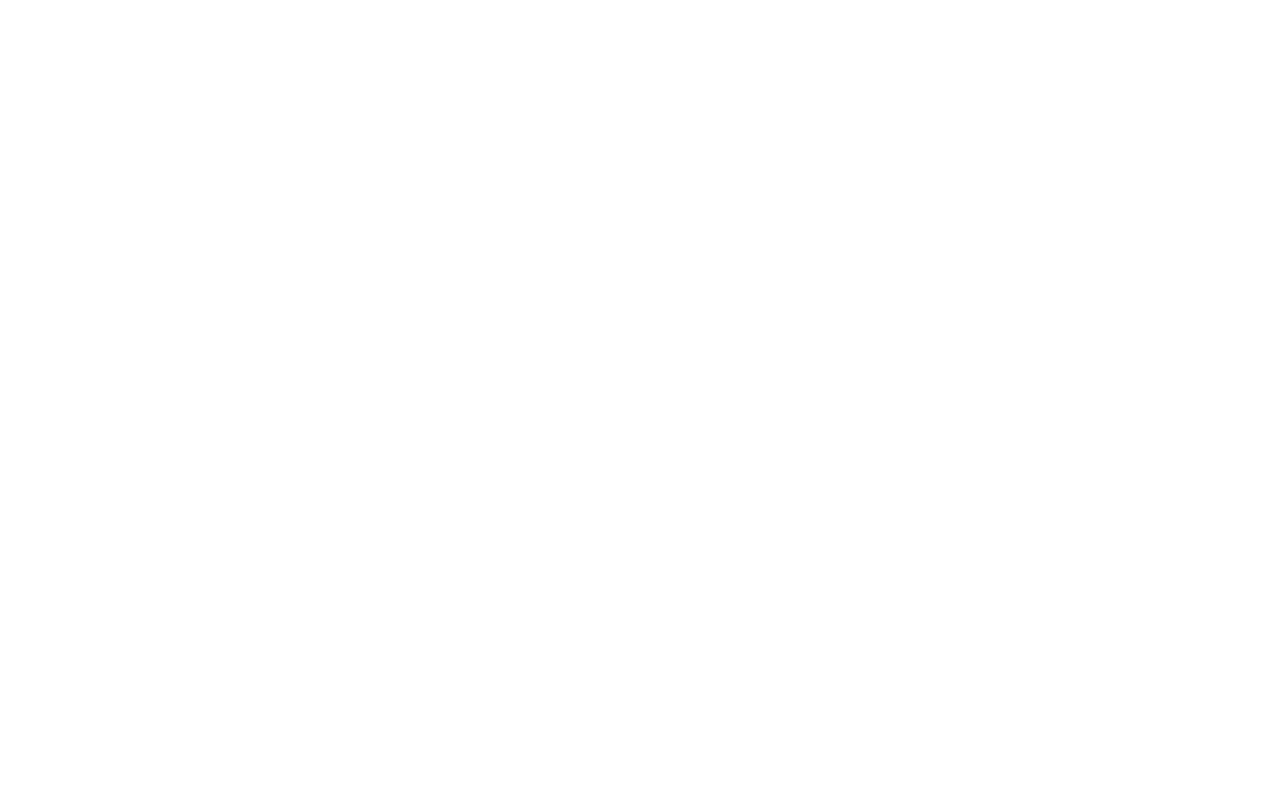
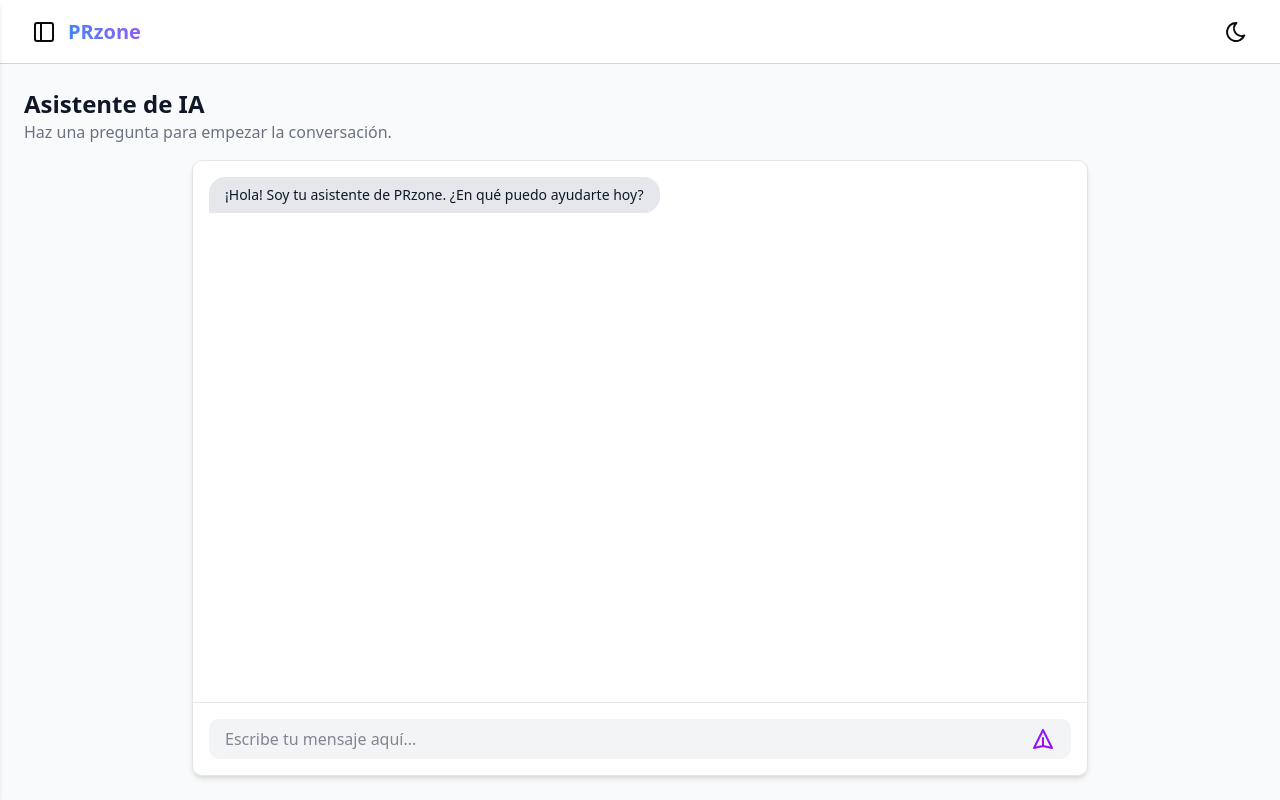
Before and after one commit to GuilleAlvareez/Frontend-PRzone, a React (Vite) app: page /chat in a window 1280 px wide. Before the commit this address had no page. Built offline with nearby package versions, Linux system fonts and the light colour scheme; no server answers.

Commit message:
AI chat conversacional funcionando

```diff
--- a/src/App.jsx
+++ b/src/App.jsx
@@ -8,6 +8,7 @@ import { SidebarProvider } from './context/SideBarContext.jsx';
 import { WorkoutsPage } from './components/WorkoutsPage/WorkoutsPage.jsx';
 import { ProgressPage } from './components/ProgressPage/ProgressPage.jsx';
 import { ThemeProvider } from './context/ThemeContext';
+import { ChatPage } from './components/AIchatPage/ChatPage.jsx';
 
 function App() {
   return (
@@ -22,6 +23,7 @@ function App() {
             <Route path="/exercises" element={<ExercisesPage />} />
             <Route path="/workouts" element={<WorkoutsPage />} />
             <Route path="/progress" element={<ProgressPage />} />
+            <Route path="/chat" element={<ChatPage />} />
           </Routes>
         </BrowserRouter>
       </SidebarProvider>
--- /dev/null
+++ b/src/components/AIchatPage/ChatBubble.jsx
@@ -0,0 +1,19 @@
+import React from 'react';
+
+export function ChatBubble ({ role, content }) {
+  const isUser = role === 'user';
+
+  return (
+    <div className={`flex items-end mb-4 ${isUser ? 'justify-end' : 'justify-start'}`}>
+      <div
+        className={`rounded-2xl px-4 py-2 max-w-md md:max-w-lg transition-colors duration-300 ${
+          isUser
+            ? 'bg-purple-600 text-white rounded-br-none'
+            : 'bg-gray-200 dark:bg-gray-700 text-gray-900 dark:text-white rounded-bl-none'
+        }`}
+      >
+        <p className="text-sm">{content}</p>
+      </div>
+    </div>
+  );
+};
--- /dev/null
+++ b/src/components/AIchatPage/ChatInput.jsx
@@ -0,0 +1,36 @@
+import React, { useState } from 'react';
+
+export function ChatInput ({ onSendMessage, isLoading }) {
+  const [input, setInput] = useState('');
+
+  const handleSubmit = (e) => {
+    e.preventDefault();
+    if (input.trim() && !isLoading) {
+      onSendMessage(input);
+      setInput('');
+    }
+  };
+
+  return (
+    <form onSubmit={handleSubmit} className="p-4 border-t dark:border-gray-700">
+      <div className="flex items-center bg-gray-100 dark:bg-gray-700 rounded-lg">
+        <input
+          type="text"
+          value={input}
+          onChange={(e) => setInput(e.target.value)}
+          placeholder="Escribe tu mensaje aquí..."
+          disabled={isLoading}
+          className="flex-1 bg-transparent px-4 py-2 text-gray-900 dark:text-white focus:outline-none disabled:opacity-50"
+        />
+        <button
+          type="submit"
+          disabled={isLoading}
+          className="px-4 py-2 text-purple-600 dark:text-purple-400 hover:text-purple-800 dark:hover:text-purple-300 disabled:opacity-50 disabled:cursor-not-allowed"
+        >
+          {/* Ícono de Enviar */}
+          <svg xmlns="http://www.w3.org/2000/svg" className="h-6 w-6" fill="none" viewBox="0 0 24 24" stroke="currentColor"><path strokeLinecap="round" strokeLinejoin="round" strokeWidth={2} d="M12 19l9 2-9-18-9 18 9-2zm0 0v-8" /></svg>
+        </button>
+      </div>
+    </form>
+  );
+};
--- /dev/null
+++ b/src/components/AIchatPage/ChatPage.jsx
@@ -0,0 +1,74 @@
+import { useContext, useState } from "react";
+import { SidebarContext } from "../../context/SideBarContext";
+import { NavBar } from "../Dashboard/NavBar";
+import { Header } from "../Dashboard/Header";
+import { MessageList } from './MessageList';
+import { ChatInput } from './ChatInput';
+import './ChatScrollbar.css'; // Import the custom scrollbar CSS
+
+export function ChatPage() {
+  const { sideBarOpen, toggleSideBar } = useContext(SidebarContext);
+  const [messages, setMessages] = useState([
+    { rol: 'assistant', content: '¡Hola! Soy tu asistente de PRzone. ¿En qué puedo ayudarte hoy?' }
+  ]);
+  const [isLoading, setIsLoading] = useState(false);
+
+  const handleSendMessage = async (userMessage) => {
+    // Creo una copia de los mensajes anteriores y añado el nuevo del usuario
+    const newUserMessage = { role: 'user', content: userMessage };
+
+    // CAMBIO 2: Actualizar el estado local inmediatamente con el nuevo mensaje del usuario
+    // y preparar el historial completo para enviar al backend.
+    const updatedMessages = [...messages, newUserMessage];
+    setMessages(updatedMessages);
+    setIsLoading(true);
+
+    try {
+      const response = await fetch('http://localhost:3000/chat', { // <-- CAMBIA ESTA URL SI ES NECESARIO
+        method: 'POST',
+        headers: { 'Content-Type': 'application/json' },
+        body: JSON.stringify({ messages: updatedMessages }),
+        credentials: 'include'
+      });
+
+      if (!response.ok) throw new Error('Error en la respuesta del servidor');
+
+      const data = await response.json();
+
+      // Creo una copia de los mensajes anteriores y añado el nuevo del asistente
+      setMessages(prev => [...prev, { role: data.role, content: data.reply }]);
+    } catch (error) {
+      console.error("Error al contactar al bot:", error);
+      setMessages(prev => [...prev, { role: 'assistant', content: 'Lo siento, algo salió mal. Por favor, inténtalo de nuevo.' }]);
+    } finally {
+      setIsLoading(false);
+    }
+  };
+
+  return (
+    <div className="w-screen h-screen flex bg-white dark:bg-gray-900">
+      <NavBar />
+
+      <div
+        className={`flex flex-col flex-1 h-full transition-all duration-300 ${
+          sideBarOpen ? "ml-64" : "ml-0"
+        }`}
+      >
+        <Header toggleSideBar={toggleSideBar} />
+
+        <main className="flex-1 flex flex-col p-4 md:p-6 bg-gray-50 dark:bg-gray-900 overflow-hidden">
+          {/* Encabezado de la página de Chat */}
+          <div className="mb-4">
+            <h1 className="text-2xl font-bold text-gray-900 dark:text-white">Asistente de IA</h1>
+            <p className="text-gray-500 dark:text-gray-400">Haz una pregunta para empezar la conversación.</p>
+          </div>
+          {/* Contenedor del Chat */}
+          <div className="flex-1 flex flex-col max-w-4xl mx-auto w-full bg-white dark:bg-gray-800 rounded-lg shadow-md border dark:border-gray-700 overflow-hidden">
+            <MessageList messages={messages} isLoading={isLoading} />
+            <ChatInput onSendMessage={handleSendMessage} isLoading={isLoading} />
+          </div>
+        </main>
+      </div>
+    </div>
+  );
+}
--- /dev/null
+++ b/src/components/AIchatPage/ChatScrollbar.css
@@ -0,0 +1,36 @@
+/* Custom scrollbar styling for chat messages */
+.message-list::-webkit-scrollbar {
+  width: 6px;
+}
+
+.message-list::-webkit-scrollbar-track {
+  background: transparent;
+}
+
+.message-list::-webkit-scrollbar-thumb {
+  background-color: rgba(156, 163, 175, 0.5); /* gray-400 with opacity */
+  border-radius: 20px;
+}
+
+.message-list::-webkit-scrollbar-thumb:hover {
+  background-color: rgba(107, 114, 128, 0.7); /* gray-500 with opacity */
+}
+
+/* For Firefox */
+.message-list {
+  scrollbar-width: thin;
+  scrollbar-color: rgba(156, 163, 175, 0.5) transparent;
+}
+
+/* Dark mode adjustments */
+.dark .message-list::-webkit-scrollbar-thumb {
+  background-color: rgba(75, 85, 99, 0.5); /* gray-600 with opacity */
+}
+
+.dark .message-list::-webkit-scrollbar-thumb:hover {
+  background-color: rgba(107, 114, 128, 0.7); /* gray-500 with opacity */
+}
+
+.dark .message-list {
+  scrollbar-color: rgba(75, 85, 99, 0.5) transparent;
+}
--- /dev/null
+++ b/src/components/AIchatPage/MessageList.jsx
@@ -0,0 +1,22 @@
+import React, { useEffect, useRef } from 'react';
+import { ChatBubble } from './ChatBubble';
+import { TypingIndicator } from './TypingIndicator.jsx';
+
+export function MessageList({ messages, isLoading }) {
+  const messagesEndRef = useRef(null);
+
+  useEffect(() => {
+    // Si no es null o undefined, ejecuta scrollIntoView
+    messagesEndRef.current?.scrollIntoView({ behavior: 'smooth' });
+  }, [messages, isLoading]);
+
+  return (
+    <div className="flex-1 overflow-y-auto p-4 message-list">
+      {messages.map((msg, index) => (
+        <ChatBubble key={index} role={msg.role} content={msg.content} />
+      ))}
+      {isLoading && <TypingIndicator />}
+      <div ref={messagesEndRef} />
+    </div>
+  );
+};
--- /dev/null
+++ b/src/components/AIchatPage/TypingIndicator.jsx
@@ -0,0 +1,15 @@
+import React from 'react';
+
+export function TypingIndicator() {
+  return (
+    <div className="flex items-end mb-4 justify-start">
+      <div className="rounded-2xl px-4 py-2 bg-gray-200 dark:bg-gray-700 rounded-bl-none">
+      <div className="flex items-center justify-center space-x-1">
+          <div className="w-2 h-2 bg-gray-500 rounded-full animate-pulse [animation-delay:-0.3s]"></div>
+          <div className="w-2 h-2 bg-gray-500 rounded-full animate-pulse [animation-delay:-0.15s]"></div>
+          <div className="w-2 h-2 bg-gray-500 rounded-full animate-pulse"></div>
+      </div>
+      </div>
+    </div>
+  )
+};
--- a/src/components/ExercisesPage/ExercisesPage.jsx
+++ b/src/components/ExercisesPage/ExercisesPage.jsx
@@ -191,8 +191,8 @@ export function ExercisesPage() {
   };
 
   return (
-    <div className="min-h-screen bg-gray-50 dark:bg-slate-900 transition-colors duration-300">
-      <NavBar sideBarOpen={sideBarOpen} />
+    <div className="w-screen h-screen flex bg-white dark:bg-gray-900">
+      <NavBar />
 
       <div
         className={`flex flex-col flex-1 h-full transition-all duration-300 ${
@@ -200,6 +200,7 @@ export function ExercisesPage() {
         }`}
       >
         <Header toggleSideBar={toggleSideBar} />
+
 
         <div className="flex-1 p-5 overflow-auto bg-gray-50 dark:bg-slate-900 transition-colors duration-300">
           <div className="flex flex-col md:flex-row md:justify-between md:items-center gap-4 mb-6">
--- a/src/components/Icons.jsx
+++ b/src/components/Icons.jsx
@@ -238,3 +238,23 @@ export function SunIcon({ width = 24, height = 24 }) {
     </svg>
   );
 }
+
+export function ChatIcon({ width, height }) {
+  return (
+    <svg
+        xmlns="http://www.w3.org/2000/svg"
+        width={width}
+        height={height}
+        fill="none"
+        stroke="currentColor"
+        strokeLinecap="round"
+        strokeLinejoin="round"
+        strokeWidth="2"
+        className="icon icon-tabler icons-tabler-outline icon-tabler-message-dots"
+        viewBox="0 0 24 24"
+    >
+        <path stroke="none" d="M0 0h24v24H0z"></path>
+        <path d="M12 11v.01M8 11v.01M16 11v.01M18 4a3 3 0 0 1 3 3v8a3 3 0 0 1-3 3h-5l-5 3v-3H6a3 3 0 0 1-3-3V7a3 3 0 0 1 3-3z"></path>
+    </svg>
+  );
+}
```
Also changed, not shown: src/components/Dashboard/NavBar.jsx (+15 -1 lines).
